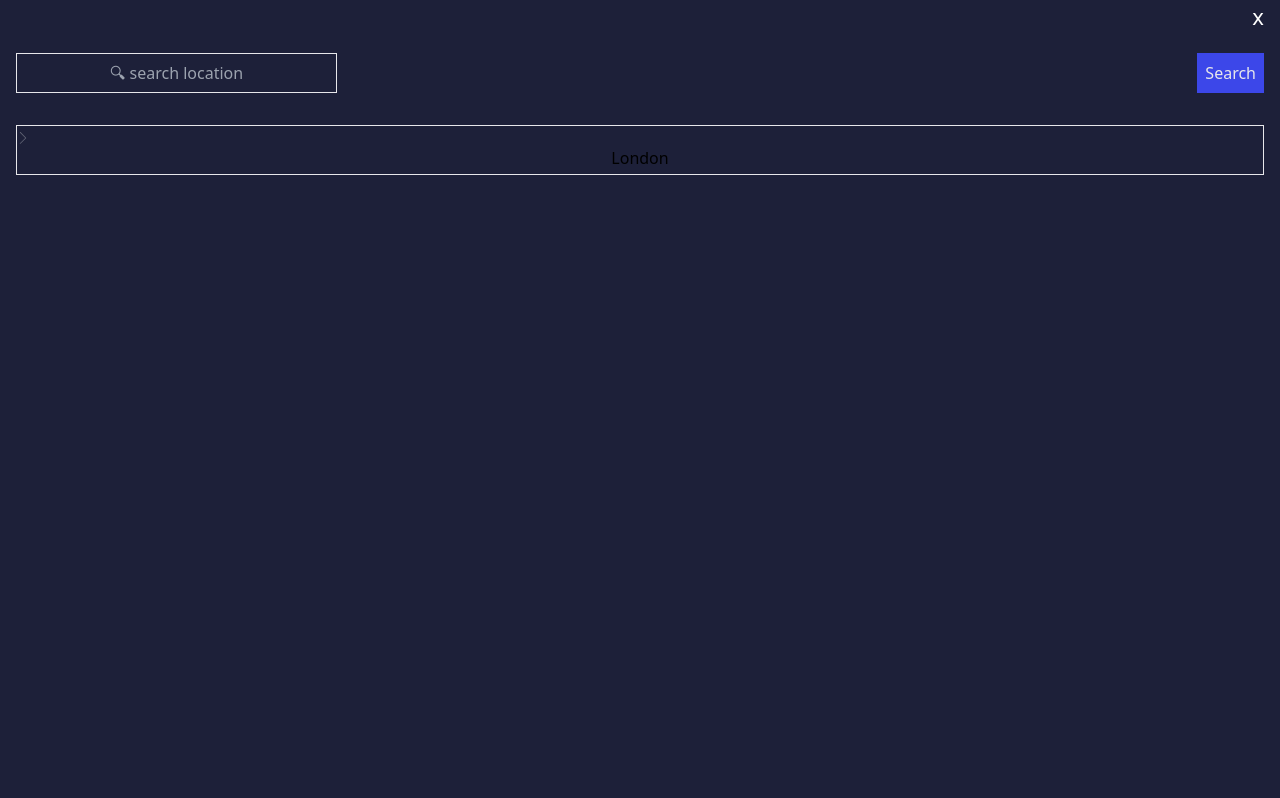
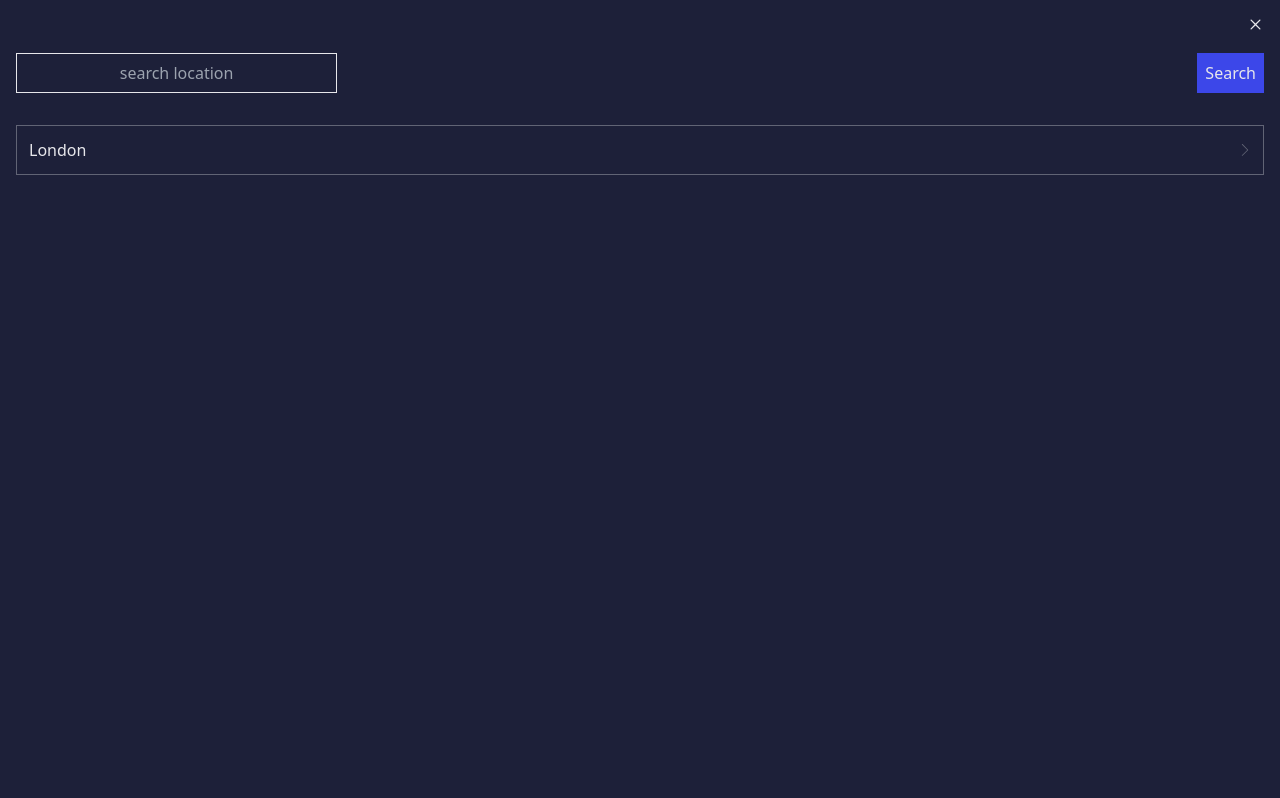
Before and after one commit to VictoriaTorres0/Weather-app, a React (Vite) app: page / in a window 1280 px wide. Shown: the top 798 px of the page. Built offline with nearby package versions, Linux system fonts and the light colour scheme.

Commit message:
Se creó en el componente DropDown un boton para cerrar el modal.

```diff
--- a/src/pages/DropDown.jsx
+++ b/src/pages/DropDown.jsx
@@ -1,21 +1,30 @@
 import { useState } from "react";
 import { SlArrowRight } from "react-icons/sl";
-function DropDown({ pedirdatos }) {
+import { RxCross2 } from "react-icons/rx";
+import PropTypes from "prop-types";
+export default function DropDown({ onClose }) {
   const [dataUbication, setDataUbication] = useState("");
   const handleChange = (e) => {
     setDataUbication(e.target.value);
   };
+
   return (
+    <div className="modal">
       <div className="DropDown-container bg-[primary] h-screen">
-      <div className="flex justify-end">
-        <button className="text-white text-[22px] pr-4">x</button>
+        <div className="flex justify-end pt-4">
+          <button
+            onClick={onClose}
+            className="buton-close text-[#E7E7EB] text-[17px] pr-4"
+          >
+            <RxCross2 />
+          </button>
         </div>
         <div className="pt-5 flex justify-between p-4">
           <div className="">
             <input
               type="text"
               value={dataUbication}
-            placeholder="🔍︎ search location"
+              placeholder="search location"
               onChange={handleChange}
               className="bg-primary w-[130%] outline-none text-center border border-[#E7E7EB] p-[7px]"
             />
@@ -23,22 +32,25 @@ function DropDown({ pedirdatos }) {
 
           <button
             className="bg-[#3C47E9] text-[#E7E7EB] p-[8px]"
-          onClick={() => pedirdatos(dataUbication)}
+            onClick={() => console.log("Buscar")}
           >
             Search
           </button>
         </div>
-      <div className="p-4">
+        <div className="p-4 flex">
           <button
-          className="bg-primary outline-none border w-[100%] h-[50px] border-[#E7E7EB]"
+            className="bg-primary p-3 justify-between text-center flex outline-none border w-[100%] h-[50px] border-[#616475]"
             type="text"
           >
-          <SlArrowRight color="#616475" className="w-[12px]" />
-          <p>London</p>
+            <p className="text-[#E7E7EB]">London</p>
+            <SlArrowRight color="#616475" className="w-[12px] h-[100%]" />
           </button>
+        </div>
       </div>
     </div>
   );
 }
 
-export default DropDown;
+DropDown.propTypes = {
+  onClose: PropTypes.func.isRequired,
+};
```
Lines whose indentation alone changed are shown as unchanged.
